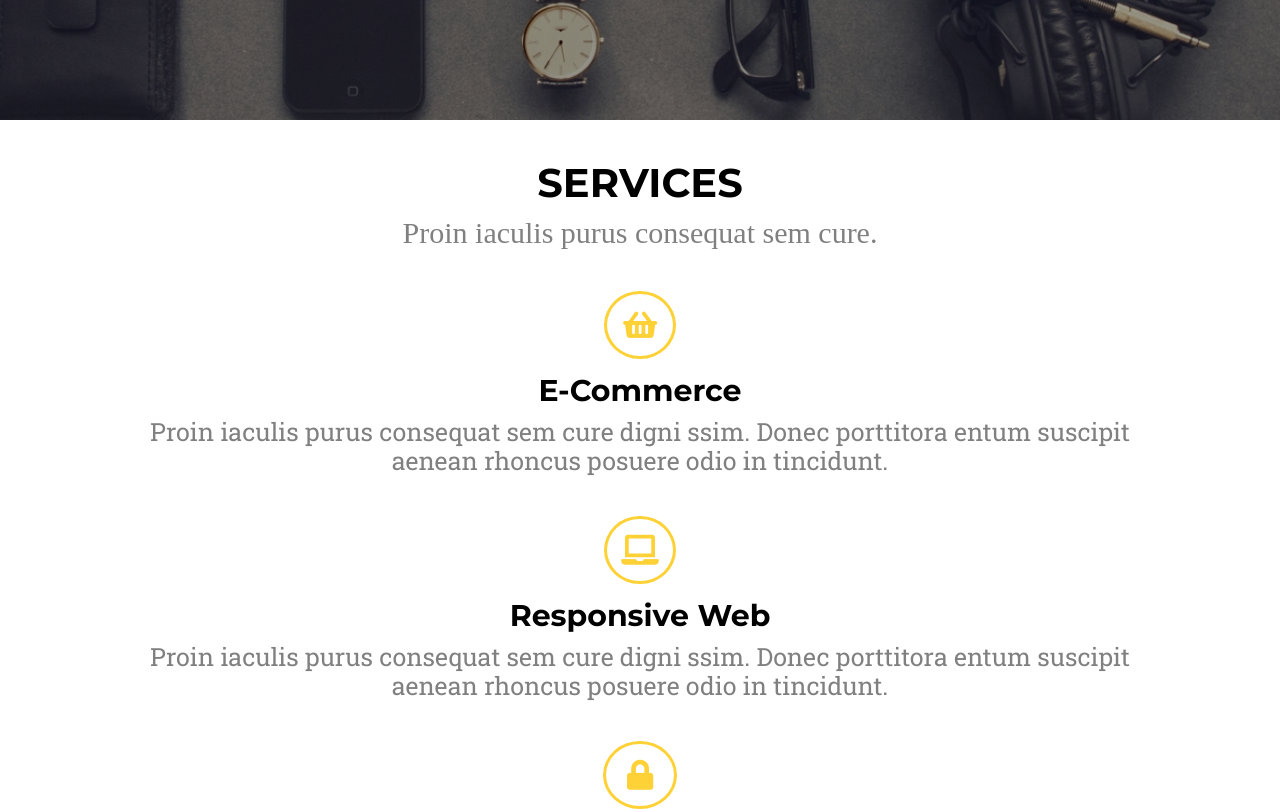
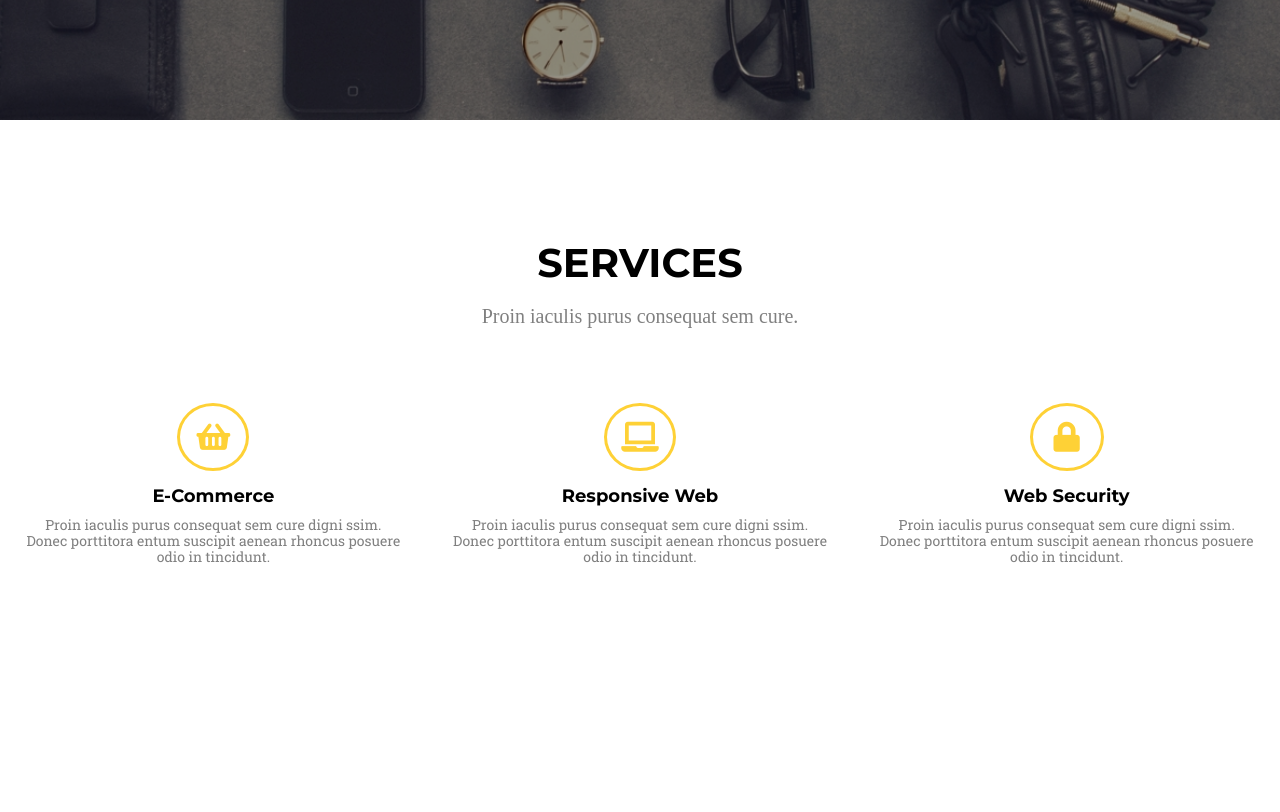
Before and after one commit to wyrwat/golden, a website: page index.html in a window 1280 px wide. Shown: the part 680-1492 px from the top of the page. After the commit the page ends 1363 px from the top, so only its background shows below. Drawn offline with Linux system fonts and the light colour scheme.

Commit message:
add media 1024px

```diff
--- a/sass/layout/_services.scss
+++ b/sass/layout/_services.scss
@@ -1,9 +1,10 @@
 .services {
     display: flex;
     flex-direction: column;
-    text-align: center;
 
     .services-title {
+        text-align: center;
+
         h1 {
             text-transform: uppercase;
             font-family: $main-font;
@@ -46,6 +47,7 @@
         }
 
         .service {
+            text-align: center;
             margin-top: 30px;
         }
 
@@ -93,8 +95,6 @@
             p {
                 font-size: 30px;
             }
-
-
         }
 
         .services-list-wrapper {
@@ -114,3 +114,69 @@
         }
     }
 }
+
+@media (min-width: 1024px) {
+    .services {
+        max-width: 1402px;
+        margin: 0 auto;
+
+        .services-title {
+            h1 {
+                font-size: 40px;
+                margin: 120px 0 19px;
+            }
+
+            p {
+                font-size: 20px;
+            }
+        }
+
+        .services-list-wrapper {
+            flex-direction: row;
+            margin: 45px 0 118px;
+
+            .fas {
+                border: 3px solid $yellow;
+                border-radius: 50%;
+                color: $yellow;
+                font-size: 30px;
+            }
+
+            h3 {
+                font-family: $main-font;
+                font-size: 18px;
+                font-weight: 700;
+                margin: 15px 0 10px;
+            }
+
+            p {
+                color: grey;
+                font-family: $pharagraph;
+                font-size: 14px;
+                font-weight: 400;
+            }
+
+            .service {
+                margin: 30px 25px 0;
+            }
+
+            .e-commerce {
+                .fa-shopping-basket {
+                    padding: 16px;
+                }
+            }
+
+            .responsive-web {
+                .fa-laptop {
+                    padding: 16px 14px;
+                }
+            }
+
+            .web-security {
+                .fa-lock {
+                    padding: 16px 21px;
+                }
+            }
+        }
+    }
+}
```
Also changed, not shown: css/style.css, css/style.prefixed.css, 2 other files.
